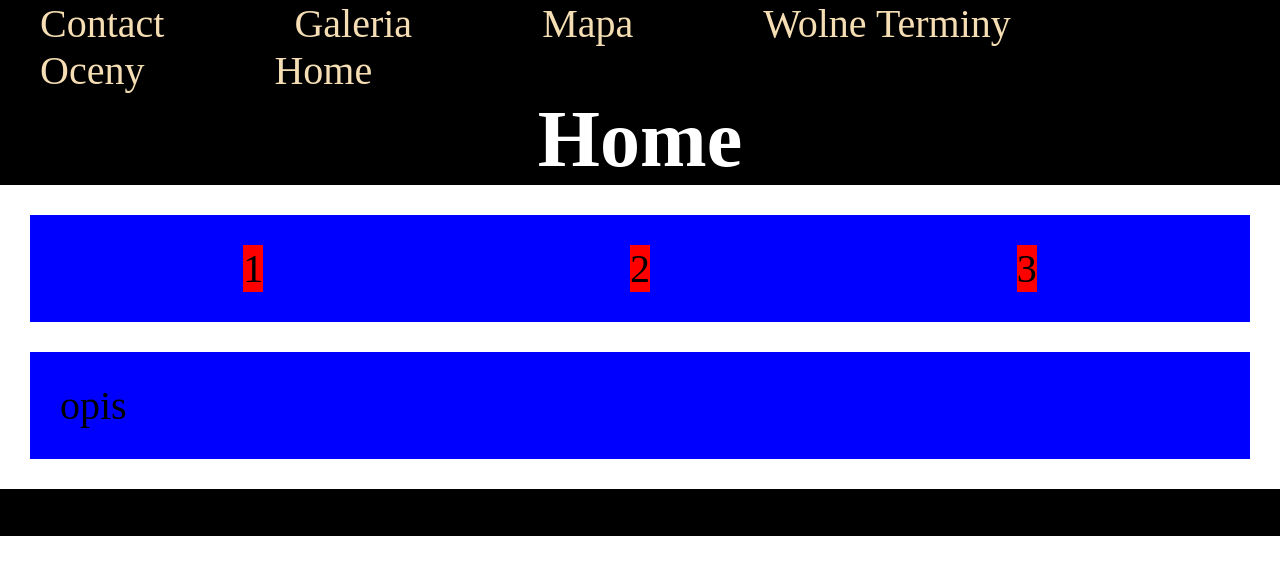
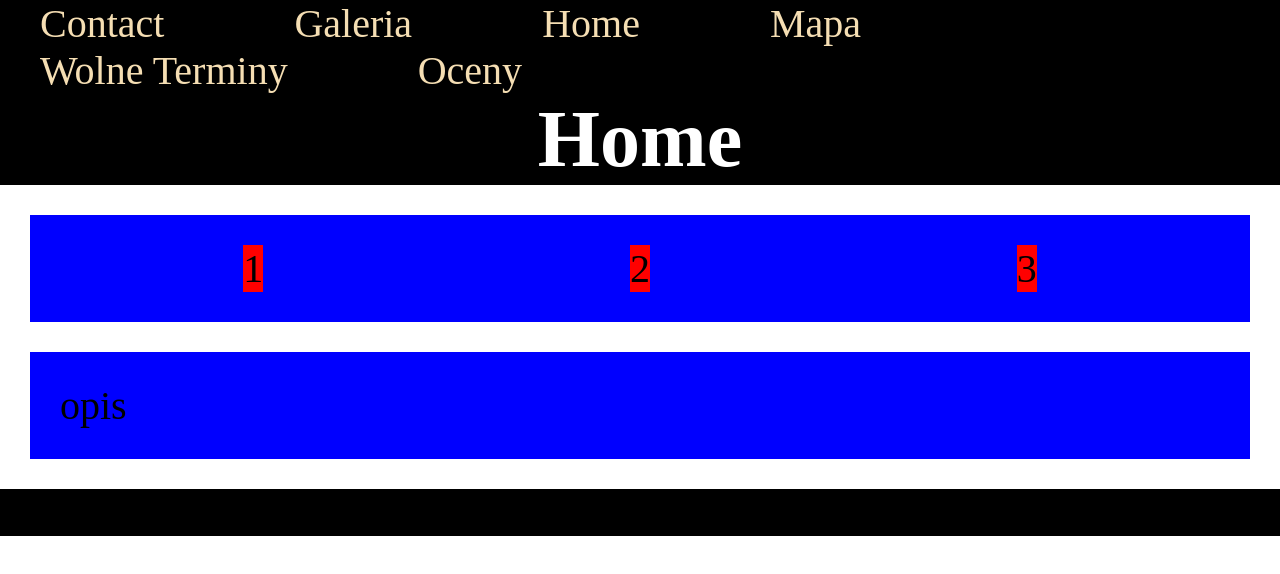
Before and after one commit to Mikucki/MyHome, a plain HTML site: page index.html in a window 1280 px wide. Drawn offline with Linux system fonts and the light colour scheme.

Commit message:
cleaning site

```diff
--- a/index.html
+++ b/index.html
@@ -8,25 +8,24 @@
     <title>Document</title>
 </head>
 <body>
-    <header>
+    <header class="navbar-color">
         <ul>
             <li><a href="/pages/contact.html">Contact</a></li>
             <li><a href="/pages/galeria.html">Galeria</a></li>
-            <li><a href="pages/mapa.html">Mapa</a></li>
-            <li><a href="pages/terminy.html">Wolne Terminy</a></li>
-            <li><a href="pages/oceny.html">Oceny</a></li>
-            <li><a href="/index.html">Home</a></li>
+            <li><a href="index.html">Home</a></li>
+            <li><a href="/pages/mapa.html">Mapa</a></li>
+            <li><a href="/pages/terminy.html">Wolne Terminy</a></li>
+            <li><a href="/pages/oceny.html">Oceny</a></li>
         </ul>
-        <h1>Home</h1>
+        <h1 class="location">Home</h1>
     </header>
     <section>
-
         <div>1</div>
         <div>2</div>
         <div>3</div>
     </section>
     <section>opis</section>
-    <footer>koniec</footer>
+    <footer class="contactnav">koniec</footer>
 </body>
 </html>
 </html>
```
